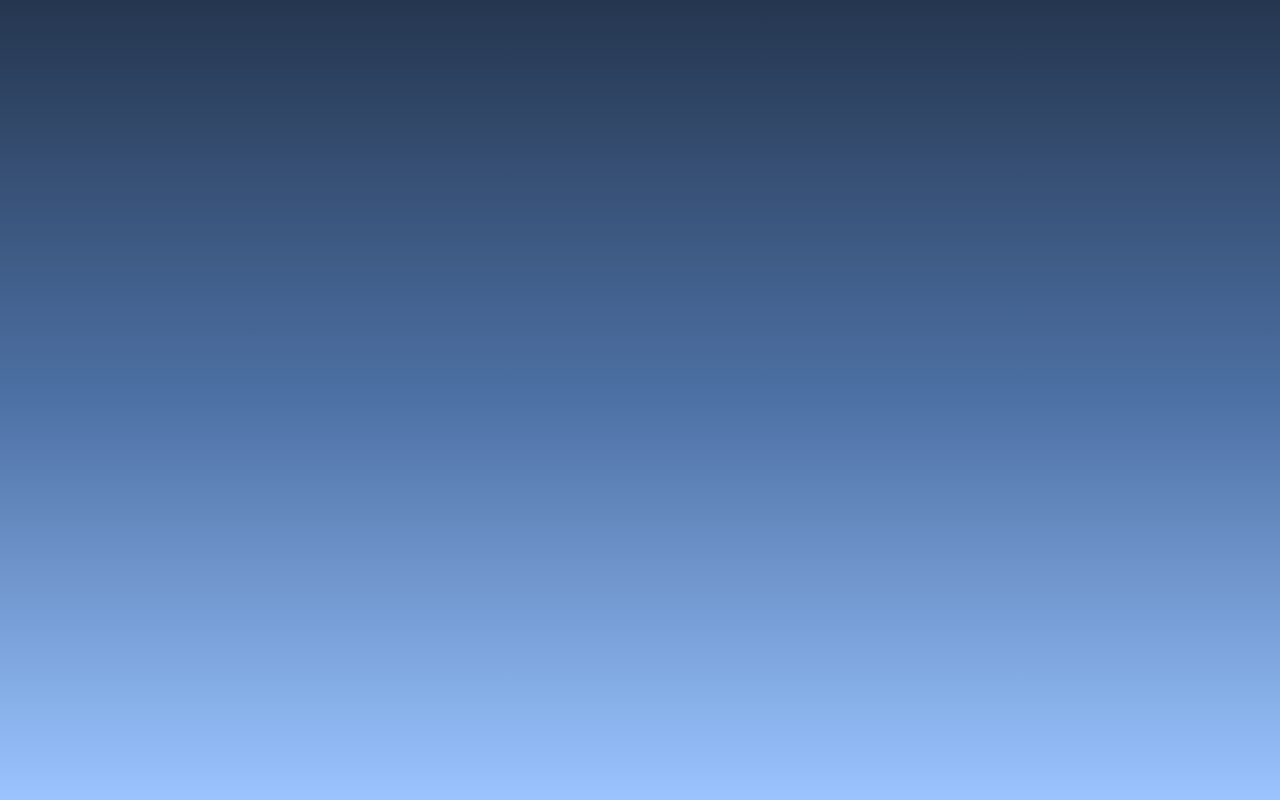
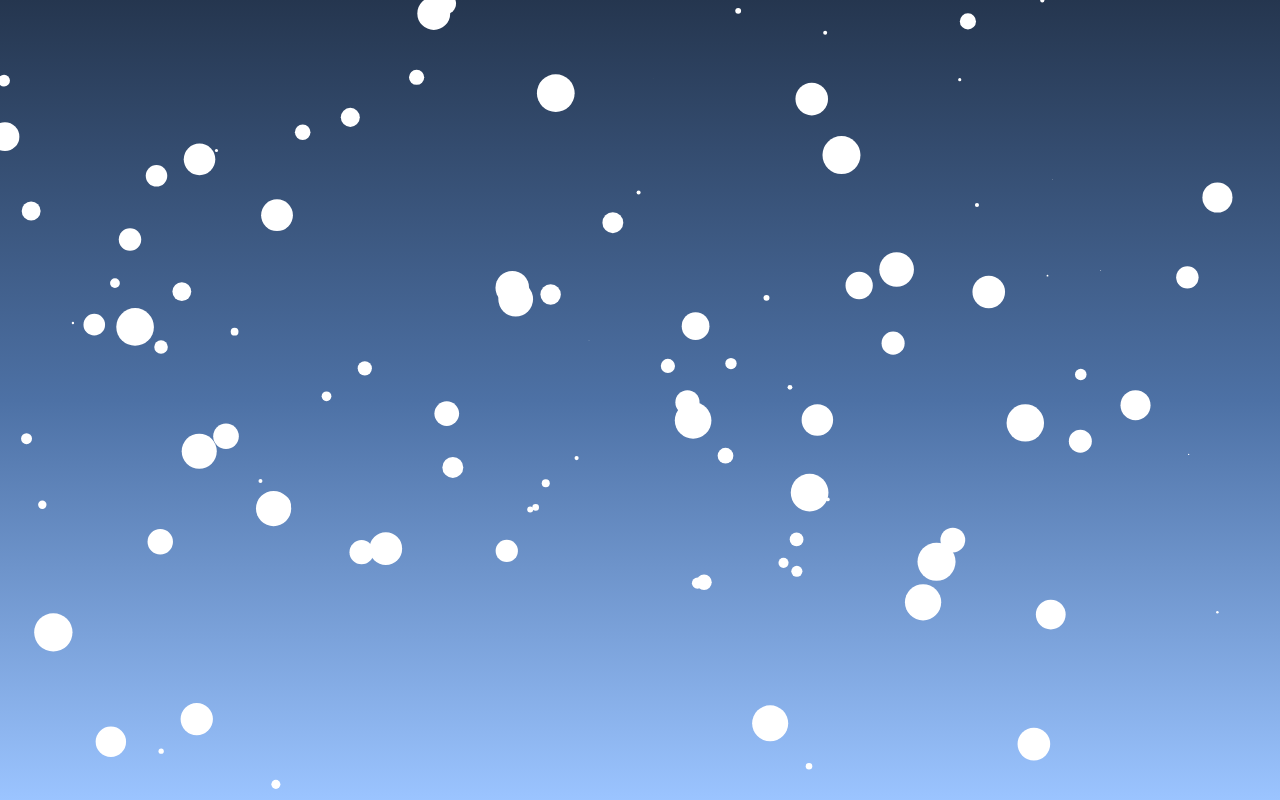
Before and after one commit to goldmanjiao/Particles-effect, a plain HTML site: page index.html in a window 1280 px wide. Drawn offline with Linux system fonts and the light colour scheme.

Commit message:
animation

```diff
--- a/script.js
+++ b/script.js
@@ -31,6 +31,8 @@ Particle.prototype.update = function(){
     if (this.y + this.size > canvas.height || this.y-this.size < 0){
         this.directionY = -this.directionY;
     }
+    this.x += this.directionX;
+    this.y += this.directionY;
     this.draw();
 }
 
@@ -42,8 +44,30 @@ function init() {
         let y = Math.random() * (innerHeight - size*2);
         let directionX = (Math.random() * .4) - 0.2;
         let directionY = (Math.random() * .4) - 0.2;
-
+        let color = 'white';
         particleArray.push(new Particle(x,y,directionX,directionY,size,color));
 
     }
 }
+
+function animate() {
+    requestAnimationFrame(animate);
+    ctx.clearRect(0,0,innerWidth,innerHeight);
+
+
+    for (let i=0; i<particleArray.length; i++){
+        particleArray[i].update();
+    }
+
+
+}
+init();
+animate();
+
+
+
+window.addEventListener('resize', function(){
+    canvas.width = this.innerWidth;
+    canvas.height = this.innerHeight;
+    init();
+})
--- a/style.css
+++ b/style.css
@@ -9,4 +9,12 @@
     width:100%;
     height: 100%;
     background: linear-gradient(#25364f,#4d71a5, #9bc4ff);
+    z-index: -1;
 }
+
+button{
+    position: absolute;
+    left: 0px;
+    top: 0px;
+    z-index: 1;
+}
```
Also changed, not shown: index.html (+2 -1 lines).
